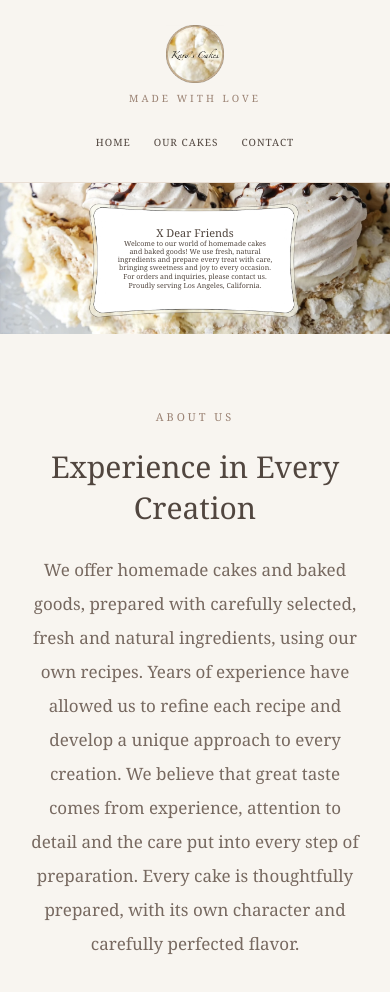
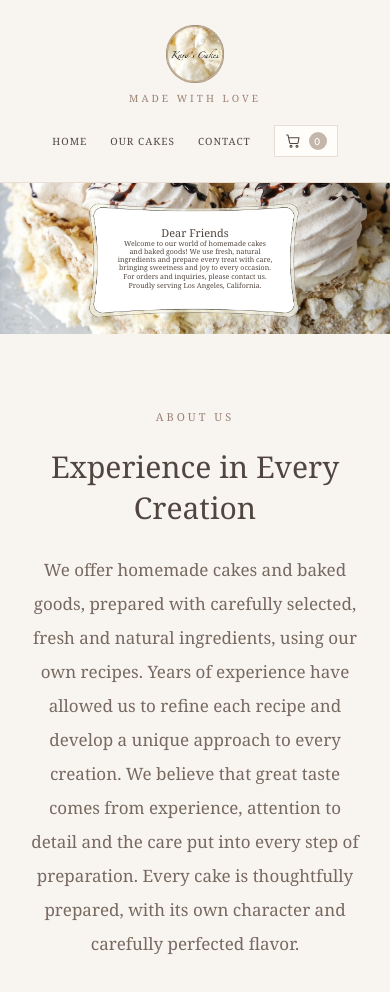
Before and after one commit to AramCz/karascakes, a plain HTML site: page index.html in a window 390 px wide. Shown: the top 992 px of the page. Drawn offline with Linux system fonts and the light colour scheme.

Commit message:
Update index.html

```diff
--- a/index.html
+++ b/index.html
@@ -1,4 +1,3 @@
-
 <!DOCTYPE html>
 <html lang="en">
 <head>
@@ -11,8 +10,16 @@
           content="Kara's Cakes — Beautiful handmade cakes and desserts, created with love and attention to every detail.">
 
     <style>
+        :root {
+            --background: #f8f5f0;
+            --card-background: #fffdf9;
+            --text: #51463f;
+            --muted: #776960;
+            --accent: #9b8374;
+            --line: #e8ded4;
+        }
 
-        * {
+        *, *::before, *::after {
             margin: 0;
             padding: 0;
             box-sizing: border-box;
@@ -71,7 +78,13 @@
             text-align: center;
         }
 
-        /* NAVIGATION */
+        /* NAVIGATION & HEADER CART */
+
+        .header-right {
+            display: flex;
+            align-items: center;
+            gap: 38px;
+        }
 
         nav {
             display: flex;
@@ -107,6 +120,59 @@
 
         nav a:hover::after {
             width: 100%;
+        }
+
+        .cart-link {
+            position: relative;
+            display: inline-flex;
+            align-items: center;
+            gap: 8px;
+            padding: 7px 12px;
+            border: 1px solid var(--line);
+            background: var(--card-background);
+            color: #51463f;
+            text-decoration: none;
+            font-family: Georgia, serif;
+            font-size: 12px;
+            letter-spacing: 1px;
+            transition: border-color 0.25s ease, color 0.25s ease, background-color 0.25s ease;
+        }
+
+        .cart-link:hover {
+            border-color: var(--accent);
+            color: #9b8374;
+        }
+
+        .cart-icon {
+            width: 18px;
+            height: 18px;
+            flex-shrink: 0;
+            stroke: currentColor;
+            fill: none;
+            stroke-width: 1.6;
+            stroke-linecap: round;
+            stroke-linejoin: round;
+        }
+
+        .cart-count {
+            display: inline-flex;
+            align-items: center;
+            justify-content: center;
+            min-width: 20px;
+            height: 20px;
+            padding: 0 5px;
+            border-radius: 999px;
+            background: var(--accent);
+            color: #fffdf9;
+            font-family: 'Lato', sans-serif;
+            font-size: 11px;
+            font-weight: 600;
+            line-height: 1;
+            transition: transform 0.2s ease, background-color 0.2s ease;
+        }
+
+        .cart-count.is-empty {
+            background: #c5b6ab;
         }
 
         /* HERO */
@@ -315,6 +381,11 @@
 
         @media (max-width: 900px) {
 
+            .header-right,
+            nav {
+                gap: 24px;
+            }
+
             .featured {
                 padding-left: 5%;
                 padding-right: 5%;
@@ -351,8 +422,14 @@
 
             header {
                 flex-direction: column;
-                gap: 22px;
+                gap: 20px;
                 padding: 25px 15px;
+            }
+
+            .header-right {
+                flex-wrap: wrap;
+                justify-content: center;
+                gap: 16px 23px;
             }
 
             .brand {
@@ -374,6 +451,22 @@
             nav a {
                 font-size: 10px;
                 letter-spacing: 1px;
+            }
+
+            .cart-link {
+                padding: 6px 10px;
+                font-size: 10px;
+            }
+
+            .cart-icon {
+                width: 16px;
+                height: 16px;
+            }
+
+            .cart-count {
+                min-width: 18px;
+                height: 18px;
+                font-size: 10px;
             }
 
             /* HERO */
@@ -428,8 +521,9 @@
 
         @media (max-width: 380px) {
 
+            .header-right,
             nav {
-                gap: 16px;
+                gap: 14px;
             }
 
             nav a {
@@ -481,11 +575,22 @@
 
         </div>
 
-        <nav>
-            <a href="index.html">Home</a>
-            <a href="cakes/index.html">Our Cakes</a>
-            <a href="#contact">Contact</a>
-        </nav>
+        <div class="header-right">
+            <nav>
+                <a href="index.html">Home</a>
+                <a href="cakes/index.html">Our Cakes</a>
+                <a href="#contact">Contact</a>
+            </nav>
+
+            <a href="#cart" class="cart-link" aria-label="Shopping Cart">
+                <svg class="cart-icon" viewBox="0 0 24 24" aria-hidden="true">
+                    <circle cx="9" cy="20" r="1.5"></circle>
+                    <circle cx="18" cy="20" r="1.5"></circle>
+                    <path d="M2.5 3h2l2.4 11.5a1.5 1.5 0 0 0 1.5 1.2h9.8a1.5 1.5 0 0 0 1.45-1.15L21 7H6.2"></path>
+                </svg>
+                <span class="cart-count is-empty" data-cart-count>0</span>
+            </a>
+        </div>
 
     </header>
 
@@ -504,7 +609,7 @@
 
             <div class="hero-content">
 
-                <h1>X Dear Friends</h1>
+                <h1>Dear Friends</h1>
 
                 <p>
                     Welcome to our world of homemade cakes and baked goods! We use fresh, natural ingredients and prepare every treat with care, bringing sweetness and joy to every occasion.
@@ -521,9 +626,6 @@
             </div>
 
         </section>
-
-
-        <!-- ABOUT -->
 
 
         <!-- ABOUT -->
@@ -669,5 +771,65 @@
         © 2026 Kara's Cakes. All Rights Reserved.
     </footer>
 
+    <script>
+        (function () {
+            const CART_STORAGE_KEY = 'karasCakesCart';
+
+            function readCart() {
+                try {
+                    const raw = localStorage.getItem(CART_STORAGE_KEY);
+                    const parsed = raw ? JSON.parse(raw) : [];
+                    return Array.isArray(parsed) ? parsed : [];
+                } catch (err) {
+                    return [];
+                }
+            }
+
+            function getTotalQuantity(items) {
+                return items.reduce((sum, item) => sum + (Number(item.quantity) || 0), 0);
+            }
+
+            function renderCartBadge() {
+                const total = getTotalQuantity(readCart());
+                document.querySelectorAll('[data-cart-count]').forEach((badge) => {
+                    badge.textContent = String(total);
+                    badge.classList.toggle('is-empty', total === 0);
+                });
+            }
+
+            window.KarasCart = {
+                key: CART_STORAGE_KEY,
+                getItems: readCart,
+                getCount: () => getTotalQuantity(readCart()),
+                addItem(cakeItem) {
+                    const items = readCart();
+                    const qtyToAdd = Math.max(1, Number(cakeItem.quantity) || 1);
+                    const existing = items.find((item) => item.id === cakeItem.id);
+
+                    if (existing) {
+                        existing.quantity = (Number(existing.quantity) || 0) + qtyToAdd;
+                    } else {
+                        items.push({
+                            id: cakeItem.id,
+                            name: cakeItem.name,
+                            image: cakeItem.image || '',
+                            quantity: qtyToAdd
+                        });
+                    }
+
+                    localStorage.setItem(CART_STORAGE_KEY, JSON.stringify(items));
+                    renderCartBadge();
+                    window.dispatchEvent(new CustomEvent('cart:updated', { detail: items }));
+                    return items;
+                },
+                refresh: renderCartBadge
+            };
+
+            renderCartBadge();
+            window.addEventListener('storage', renderCartBadge);
+            window.addEventListener('cart:updated', renderCartBadge);
+        })();
+    </script>
+
 </body>
 </html>
```
